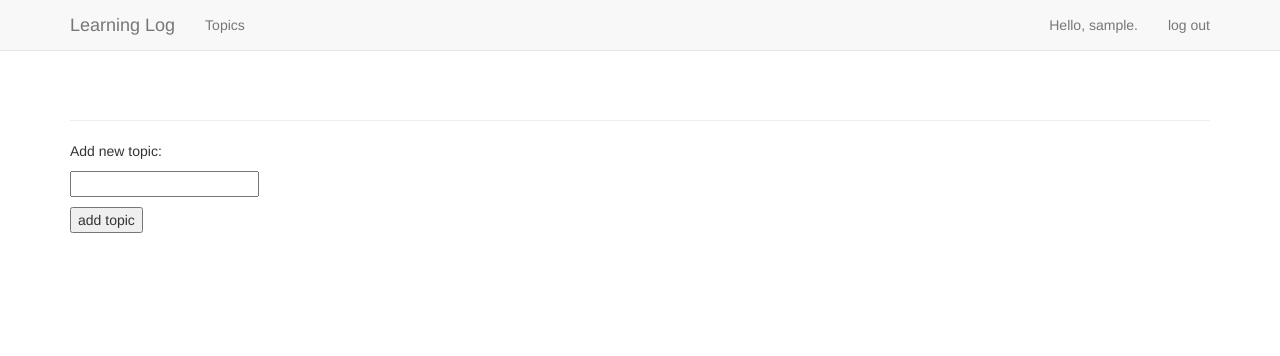
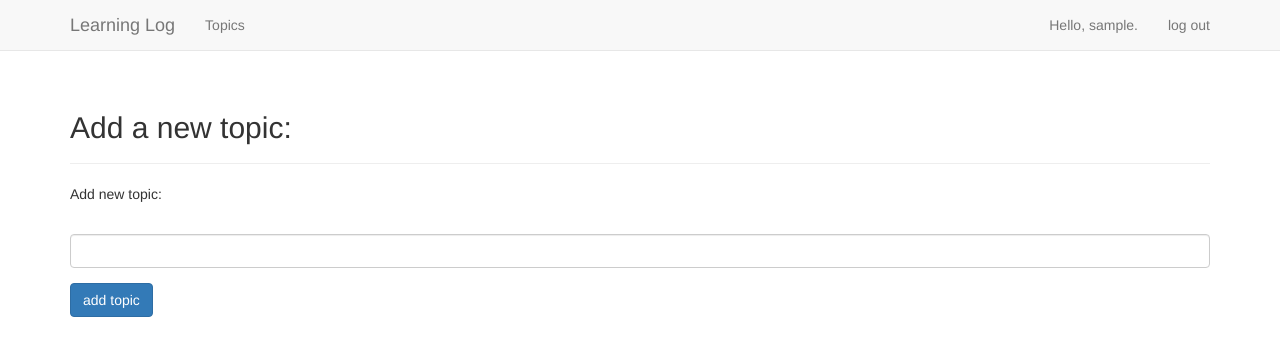
Before and after one commit to pmatsinopoulos/learning_log, a Django app: page /topics/new in a window 1280 px wide. Shown: the top 356 px of the page. Run offline with Django 3.2, Linux system fonts and the light colour scheme; the visitor is signed in with stand-in values (Sample User, id 1); some libraries are stand-ins or nearby versions.

Commit message:
Styling the new topic page.

```diff
--- a/learning_logs/templates/learning_logs/new_topic.html
+++ b/learning_logs/templates/learning_logs/new_topic.html
@@ -1,13 +1,24 @@
 {% extends "learning_logs/base.html" %}
+{% load bootstrap3 %}
+
+{% block header %}
+
+    <h2>Add a new topic:</h2>
+
+{% endblock header %}
 
 {% block content %}
 
     <p>Add new topic:</p>
 
-    <form action="{% url 'learning_logs:new_topic' %}" method="post">
+    <form action="{% url 'learning_logs:new_topic' %}" method="post" class="form">
         {% csrf_token %}
-        {{ form.as_p }}
-        <button name="submit">add topic</button>
+
+        {% bootstrap_form form %}
+
+        {% buttons %}
+            <button name="submit" class="btn btn-primary">add topic</button>
+        {% endbuttons %}
     </form>
 
 {% endblock content %}
```
